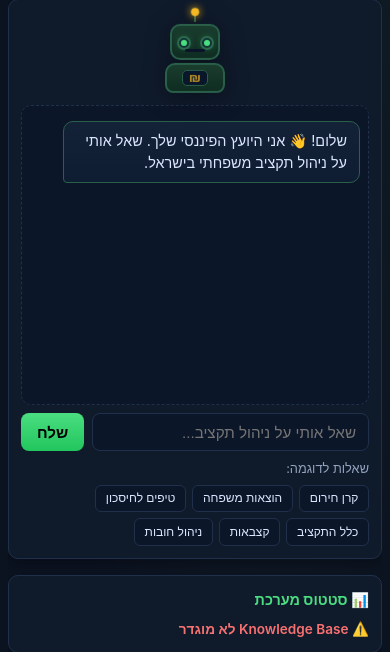
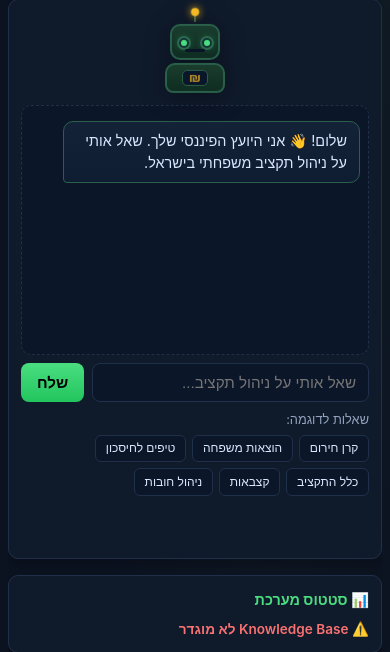
Before and after one commit to asafAtriis/budget-assistant, a Flask app: page / in a window 390 px wide. Shown: the part 57-709 px from the top of the page. Run offline with Flask 3, Linux system fonts and the light colour scheme.

Commit message:
Adjust message area dimensions for improved visibility and user experience; set fixed heights and minimums

```diff
--- a/static/css/main.css
+++ b/static/css/main.css
@@ -274,15 +274,16 @@ body {
 
 /* ============== Messages Area ============== */
 .messages {
-  flex: 1;
-  min-height: 150px;
-  max-height: 100%;
+  height: 350px;
+  min-height: 200px;
+  max-height: 350px;
   overflow-y: auto;
   padding: 0.75rem;
   border: 1px dashed var(--border);
   border-radius: 10px;
   background: #0c1629;
   margin-bottom: 0.75rem;
+  flex-shrink: 0;
 }
 
 .bubble {
@@ -569,8 +570,10 @@ body {
     left: -3px;
   }
 
-  .messages {
-    min-height: 120px;
+ .messages {
+    height: 250px;
+    min-height: 200px;
+    max-height: 250px;
     padding: 0.5rem;
     margin-bottom: 0.5rem;
   }
```
